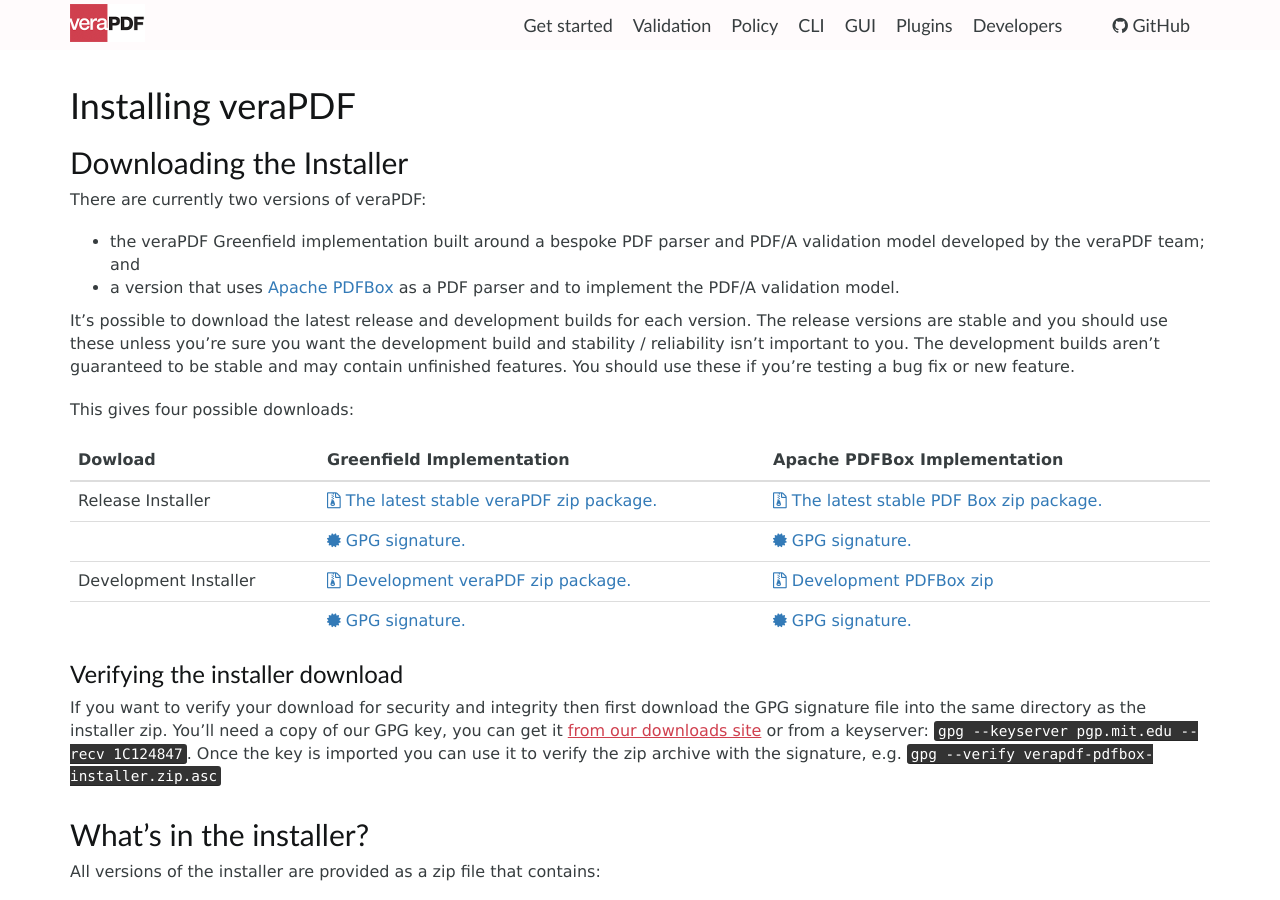
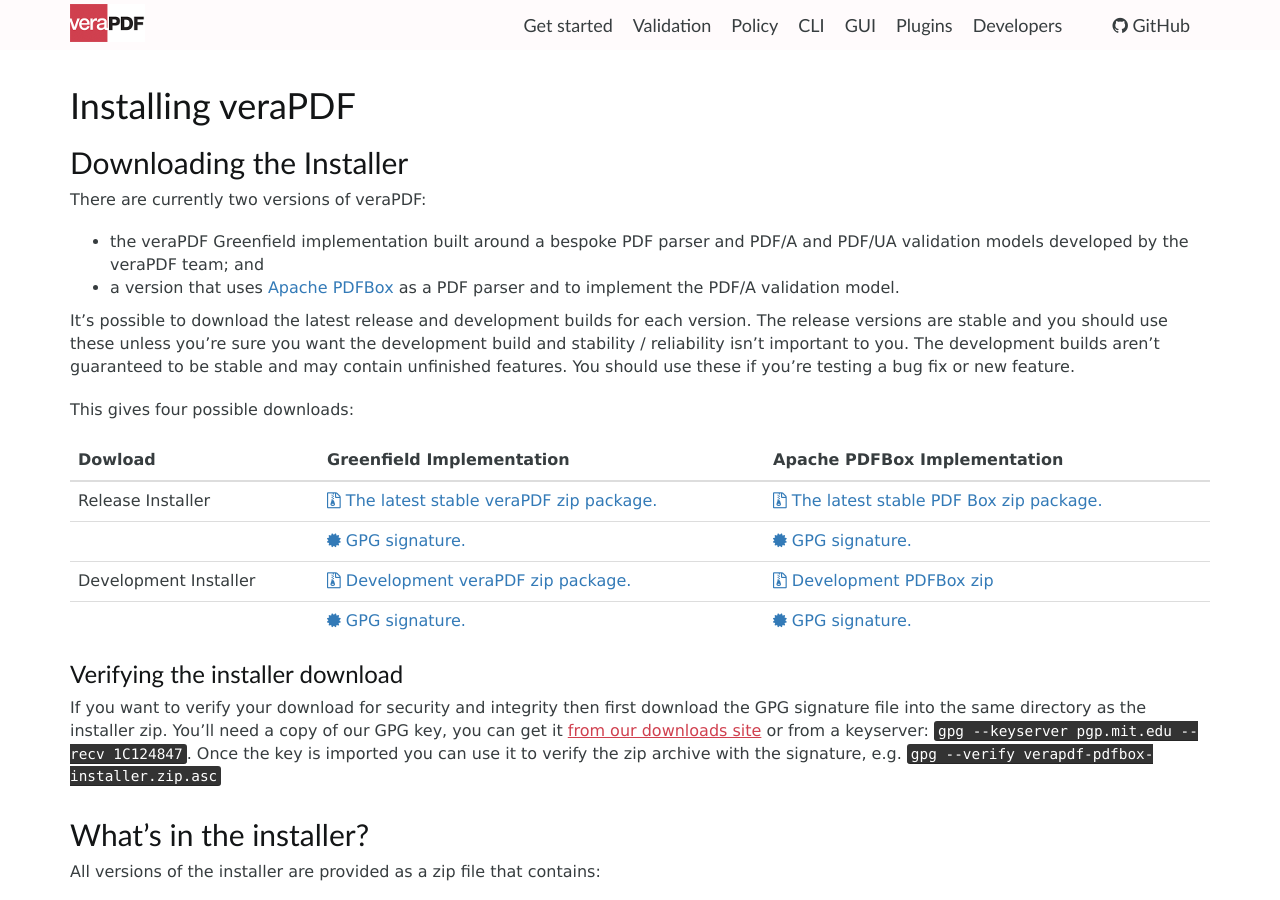
Before and after one commit to veraPDF/veraPDF.github.io, a Jekyll site: the page built from install/index.md, in a window 1280 px wide and 900 px high. Built offline with Jekyll 4.4.1, drawn with Linux system fonts in a browser that asks for light colours; nearby versions of some CDN libraries.

Commit message:
Added mention of PDF/UA model

```diff
--- a/install/index.md
+++ b/install/index.md
@@ -8,7 +8,7 @@ Downloading the Installer
 There are currently two versions of veraPDF:
 
 - the veraPDF Greenfield implementation built around a bespoke PDF parser and
-  PDF/A validation model developed by the veraPDF team; and
+  PDF/A and PDF/UA validation models developed by the veraPDF team; and
 - a version that uses [Apache PDFBox](https://pdfbox.apache.org/) as a PDF
   parser and to implement the PDF/A validation model.
 
```
